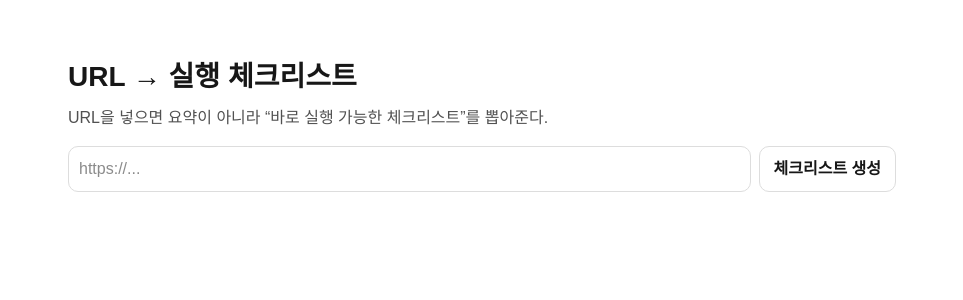
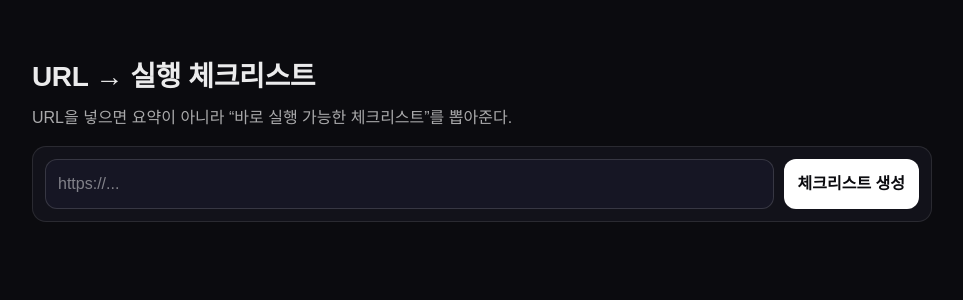
Before and after one commit to FWBER-00/actionify, a Next.js app: page / in a window 1280 px wide. Shown: the top 300 px of the page, without its empty margins (158-1121 px from the left). Built offline with nearby package versions, Linux system fonts and the light colour scheme.

Commit message:
dark theme fix

```diff
--- a/app/page.tsx
+++ b/app/page.tsx
@@ -18,7 +18,6 @@ export default function Home() {
   const [loading, setLoading] = useState(false);
   const [error, setError] = useState("");
   const [checklist, setChecklist] = useState<Checklist | null>(null);
-
   const [done, setDone] = useState<Record<number, boolean>>({});
 
   const progress = useMemo(() => {
@@ -65,36 +64,77 @@ export default function Home() {
     }
   }
 
+  // ===== Dark theme tokens (inline) =====
+  const c = {
+    bg: "#0b0b0f",
+    panel: "#12121a",
+    panel2: "#161624",
+    border: "rgba(255,255,255,0.10)",
+    border2: "rgba(255,255,255,0.14)",
+    text: "rgba(255,255,255,0.92)",
+    muted: "rgba(255,255,255,0.65)",
+    muted2: "rgba(255,255,255,0.50)",
+    danger: "#ff4d6d",
+    btn: "#ffffff",
+    btnText: "#0b0b0f",
+    btnDisabled: "rgba(255,255,255,0.25)",
+    chip: "rgba(255,255,255,0.08)",
+  };
+
   return (
-    <main style={{ maxWidth: 860, margin: "40px auto", padding: 16 }}>
-      <h1 style={{ fontSize: 28, fontWeight: 800 }}>URL → 실행 체크리스트</h1>
-      <p style={{ marginTop: 8, opacity: 0.75 }}>
+    <main
+      style={{
+        minHeight: "100vh",
+        background: c.bg,
+        color: c.text,
+        padding: 16,
+      }}
+    >
+      <div style={{ maxWidth: 900, margin: "40px auto" }}>
+        <h1 style={{ fontSize: 28, fontWeight: 900, letterSpacing: -0.4 }}>
+          URL → 실행 체크리스트
+        </h1>
+        <p style={{ marginTop: 8, color: c.muted }}>
           URL을 넣으면 요약이 아니라 “바로 실행 가능한 체크리스트”를 뽑아준다.
         </p>
 
-      <div style={{ display: "flex", gap: 8, marginTop: 16 }}>
+        <div
+          style={{
+            display: "flex",
+            gap: 10,
+            marginTop: 16,
+            padding: 12,
+            borderRadius: 14,
+            border: `1px solid ${c.border}`,
+            background: c.panel,
+          }}
+        >
           <input
             value={url}
             onChange={(e) => setUrl(e.target.value)}
             placeholder="https://..."
             style={{
               flex: 1,
-            padding: 10,
-            border: "1px solid #ddd",
-            borderRadius: 10,
+              padding: 12,
+              border: `1px solid ${c.border2}`,
+              borderRadius: 12,
               outline: "none",
+              background: c.panel2,
+              color: c.text,
             }}
           />
           <button
             onClick={onGenerate}
             disabled={loading}
             style={{
-            padding: "10px 14px",
-            borderRadius: 10,
-            border: "1px solid #ddd",
-            background: loading ? "#f4f4f4" : "white",
+              padding: "12px 14px",
+              borderRadius: 12,
+              border: "none",
+              background: loading ? c.btnDisabled : c.btn,
+              color: c.btnText,
+              fontWeight: 900,
               cursor: loading ? "not-allowed" : "pointer",
-            fontWeight: 700,
+              whiteSpace: "nowrap",
             }}
           >
             {loading ? "생성 중..." : "체크리스트 생성"}
@@ -102,35 +142,56 @@ export default function Home() {
         </div>
 
         {error && (
-        <p style={{ color: "crimson", marginTop: 12, whiteSpace: "pre-wrap" }}>
+          <p style={{ color: c.danger, marginTop: 12, whiteSpace: "pre-wrap" }}>
             {error}
           </p>
         )}
 
         {checklist && (
           <section style={{ marginTop: 22 }}>
+            {/* Summary card */}
             <div
               style={{
-              border: "1px solid #eee",
-              borderRadius: 12,
+                border: `1px solid ${c.border}`,
+                borderRadius: 14,
                 padding: 14,
+                background: c.panel,
               }}
             >
-            <div style={{ display: "flex", justifyContent: "space-between", gap: 12 }}>
-              <div style={{ fontWeight: 800 }}>Summary</div>
-              <div style={{ opacity: 0.7 }}>
+              <div
+                style={{
+                  display: "flex",
+                  justifyContent: "space-between",
+                  gap: 12,
+                  alignItems: "center",
+                }}
+              >
+                <div style={{ fontWeight: 900 }}>Summary</div>
+
+                <div
+                  style={{
+                    color: c.muted,
+                    fontWeight: 700,
+                    padding: "6px 10px",
+                    borderRadius: 999,
+                    background: c.chip,
+                    border: `1px solid ${c.border}`,
+                  }}
+                >
                   {progress.doneCount}/{progress.total} ({progress.pct}%)
                 </div>
               </div>
 
-            <p style={{ marginTop: 8, lineHeight: 1.5 }}>{checklist.summary}</p>
+              <p style={{ marginTop: 10, lineHeight: 1.6, color: c.text }}>
+                {checklist.summary}
+              </p>
 
               <div
                 style={{
-                marginTop: 10,
+                  marginTop: 12,
                   height: 10,
                   borderRadius: 999,
-                background: "#f2f2f2",
+                  background: "rgba(255,255,255,0.10)",
                   overflow: "hidden",
                 }}
               >
@@ -138,13 +199,13 @@ export default function Home() {
                   style={{
                     height: "100%",
                     width: `${progress.pct}%`,
-                  background: "#111",
+                    background: "rgba(255,255,255,0.85)",
                   }}
                 />
               </div>
             </div>
 
-          <h2 style={{ fontSize: 18, fontWeight: 800, marginTop: 16 }}>
+            <h2 style={{ fontSize: 18, fontWeight: 900, marginTop: 18 }}>
               Checklist Items
             </h2>
 
@@ -155,42 +216,57 @@ export default function Home() {
                   <li
                     key={idx}
                     style={{
-                    border: "1px solid #eee",
-                    borderRadius: 12,
+                      border: `1px solid ${c.border}`,
+                      borderRadius: 14,
                       padding: 14,
                       marginBottom: 10,
-                    background: checked ? "#fafafa" : "white",
+                      background: checked ? "rgba(255,255,255,0.05)" : c.panel,
                     }}
                   >
-                  <label style={{ display: "flex", gap: 10, alignItems: "start" }}>
+                    <label
+                      style={{
+                        display: "flex",
+                        gap: 12,
+                        alignItems: "flex-start",
+                        cursor: "pointer",
+                      }}
+                    >
                       <input
                         type="checkbox"
                         checked={checked}
                         onChange={(e) =>
                           setDone((prev) => ({ ...prev, [idx]: e.target.checked }))
                         }
-                      style={{ marginTop: 4 }}
+                        style={{
+                          marginTop: 4,
+                          width: 18,
+                          height: 18,
+                          accentColor: "#ffffff",
+                        }}
                       />
+
                       <div style={{ flex: 1 }}>
                         <div
                           style={{
-                          fontWeight: 800,
+                            fontWeight: 900,
+                            color: c.text,
                             textDecoration: checked ? "line-through" : "none",
+                            opacity: checked ? 0.75 : 1,
                           }}
                         >
                           {it.title}
                         </div>
 
                         {it.reason && (
-                        <div style={{ marginTop: 6, opacity: 0.75 }}>
+                          <div style={{ marginTop: 8, color: c.muted }}>
                             {it.reason}
                           </div>
                         )}
 
                         {Array.isArray(it.steps) && it.steps.length > 0 && (
-                        <ul style={{ marginTop: 10, paddingLeft: 18 }}>
+                          <ul style={{ marginTop: 12, paddingLeft: 18, color: c.muted2 }}>
                             {it.steps.map((s, i) => (
-                            <li key={i} style={{ marginBottom: 6 }}>
+                              <li key={i} style={{ marginBottom: 8, color: c.muted }}>
                                 {s}
                               </li>
                             ))}
@@ -204,6 +280,7 @@ export default function Home() {
             </ul>
           </section>
         )}
+      </div>
     </main>
   );
 }
```
Lines whose indentation alone changed are shown as unchanged.
